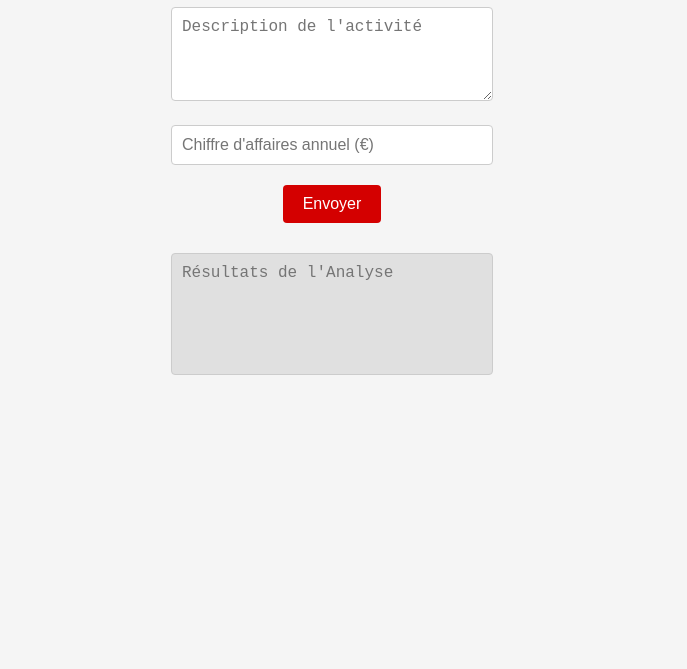
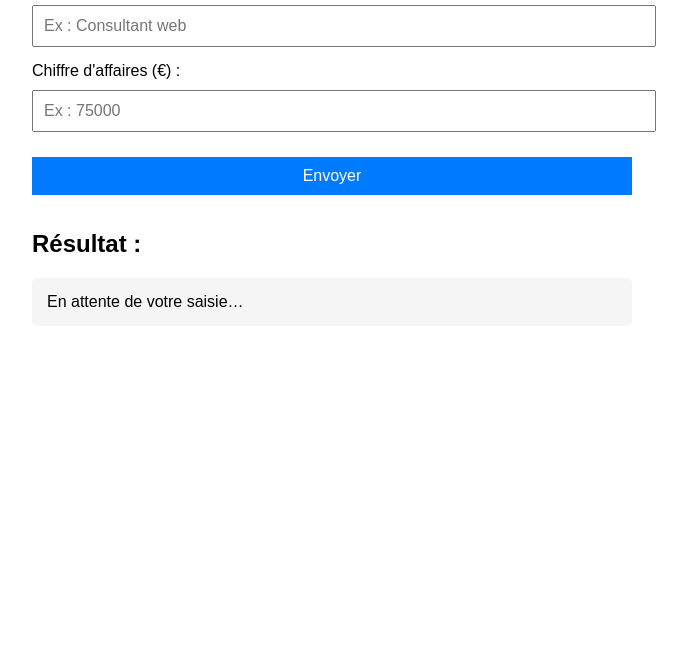
Before and after one commit to jeremysaint-martin/uwassistant, a plain HTML site: page index.html in a window 1280 px wide. Shown: the part 131-800 px from the top of the page, without its empty margins (308-995 px from the left). Drawn offline with Linux system fonts and the light colour scheme.

Commit message:
Add files via upload

```diff
--- a/index.html
+++ b/index.html
@@ -1,96 +1,69 @@
-
 <!DOCTYPE html>
 <html lang="fr">
 <head>
   <meta charset="UTF-8">
-  <title>Assistant Souscription Hiscox</title>
+  <title>Analyse RC Pro</title>
+  <script src="https://apifreellm.com/apifree.min.js"></script>
   <style>
     body {
       font-family: Arial, sans-serif;
-      text-align: center;
-      padding: 50px;
-      background-color: #f5f5f5;
+      max-width: 600px;
+      margin: 50px auto;
     }
-    img {
-      max-width: 200px;
-      margin-bottom: 30px;
-    }
-    input[type="text"], textarea {
+    input, button, textarea {
+      width: 100%;
+      margin-top: 10px;
+      margin-bottom : 15px ;
       padding: 10px;
-      width: 300px;
-      font-size: 16px;
-      margin-bottom: 20px;
-      border: 1px solid #ccc;
-      border-radius: 4px;
+      font-size: 1em;
     }
     button {
-      padding: 10px 20px;
-      font-size: 16px;
-      background-color: #d40000;
+      background-color: #007BFF;
       color: white;
       border: none;
       cursor: pointer;
-      border-radius: 4px;
     }
     button:hover {
-      background-color: #a00000;
+      background-color: #0056b3;
     }
-
-
-    textarea#resultats {
-  background-color: #e0e0e0;
-  color: #333;
-  width: 300px;
-  height: 100px;
-  padding: 10px;
-  font-size: 16px;
-  border: 1px solid #ccc;
-  border-radius: 4px;
-  resize: none;
+    #resultat {
+      margin-top: 20px;
+      white-space: pre-wrap;
+      background-color: #f5f5f5;
+      padding: 15px;
+      border-radius: 5px;
     }
-
   </style>
 </head>
 <body>
+  <h1>Assistant de Souscription</h1>
 
-  <h1>Assistant Souscription</h1>
+  <label for="activite">Activité :</label>
+  <input type="text" id="activite" placeholder="Ex : Consultant web">
 
+  <label for="ca">Chiffre d'affaires (€) :</label>
+  <input type="number" id="ca" placeholder="Ex : 75000">
 
-  <!-- Champ Description de l'activité -->
-  <div>
-    <textarea placeholder="Description de l'activité" id="activite" rows="4"></textarea>
-  </div>
+  <button onclick="analyserRisque()">Envoyer</button>
 
-  <!-- Champ Chiffre d'affaires -->
-  <div>
-    <input type="text" placeholder="Chiffre d'affaires annuel (€)" id="ca">
-  </div>
-
-  <!-- Bouton Envoyer -->
-  <div>
-    <button onclick="envoyerInfos()" style="margin-bottom: 30px;">Envoyer</button>
-  </div>
-
-
-  <div>
-  <textarea id="resultats" placeholder="Résultats de l'Analyse" readonly></textarea>
-</div>
-
+  <h2>Résultat :</h2>
+  <div id="resultat">En attente de votre saisie…</div>
 
   <script>
-  async function envoyerInfos() {
-    const activite = document.getElementById('activite').value;
-    const ca = document.getElementById('ca').value;
-    const resultatEl = document.getElementById('resultats');
+    async function analyserRisque() {
+      const activite = document.getElementById("activite").value.trim();
+      const ca = document.getElementById("ca").value.trim();
+      const resultatDiv = document.getElementById("resultat");
 
-    // Clé API Cohere (remplace par ta vraie clé)
-    const API_KEY = "ZXw0bYdyLChPjJh4IDQ9npKhToU0NRzICnzejsCn";
+      if (!activite || !ca) {
+        resultatDiv.textContent = "Veuillez remplir tous les champs.";
+        return;
+      }
 
-    // Construction du prompt pour l'IA
-    const prompt = `Sur la base de ces 2 données d'entreprise :
+      resultatDiv.textContent = "Analyse en cours...";
 
-    Activité : ${activite}
-    Chiffre d'affaires annuel : ${ca} €
+      const prompt = `Sur la base de ces 2 données d'entreprise : activité : "${activite}" et chiffre d'affaire : ${ca},
+
 
       Peux tu me faire une analyse du risque et me dire si 1 : l’activité entre dans la liste des activités hors cible pour Hiscox à savoir la liste suivante :
 activité réglementée soumise à obligation d’assurance responsabilité civile
@@ -471,38 +444,12 @@ Enfin, sur la base de l’activité, dis moi quelles options parmi Assurance Cyb
       `;
 
       try {
-      const response = await fetch("https://api.cohere.ai/v1/generate", {
-        method: "POST",
-        headers: {
-          "Content-Type": "application/json",
-          "Authorization": `Bearer ${API_KEY}`
-        },
-        body: JSON.stringify({
-          model: "command", // ou "command-light" selon ton plan
-          prompt: prompt,
-          max_tokens: 300,
-          temperature: 0.7
-        })
-      });
-
-      const data = await response.json();
-
-      if (data.generations && data.generations.length > 0) {
-        resultatEl.value = data.generations[0].text.trim();
-      } else {
-        resultatEl.value = "Aucune réponse reçue de l'IA.";
-      }
+        const response = await apifree.chat(prompt);
+        resultatDiv.textContent = response;
       } catch (error) {
-      console.error("Erreur API Cohere :", error);
-      resultatEl.value = "Erreur lors de l'analyse. Vérifie ta clé API ou ta connexion.";
+        resultatDiv.textContent = "Erreur lors de l'analyse : " + error.message;
       }
     }
   </script>
-
-
-
-
-
-
 </body>
 </html>
```
Lines whose indentation alone changed are shown as unchanged.
